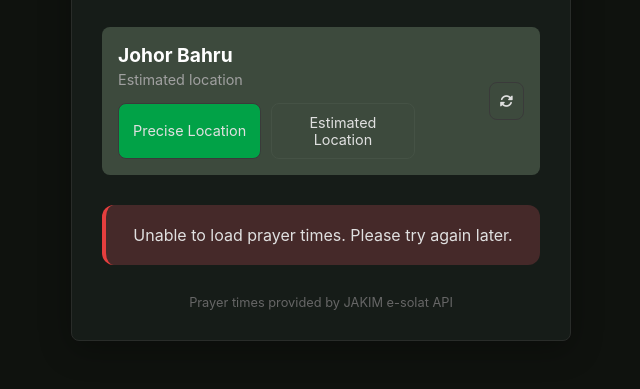
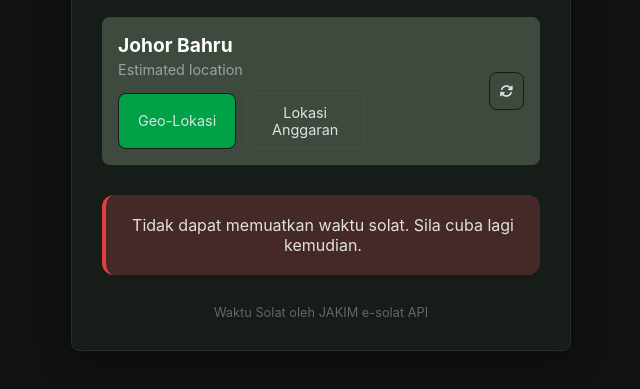
Before and after one commit to hafizadtghazali/waktu-solat, a plain HTML site: page index.html in a window 1280 px wide. Shown: the part 289-678 px from the top of the page, without its empty margins (319-959 px from the left). Drawn offline with Linux system fonts and the light colour scheme; no server answers.

Commit message:
Update index.html

```diff
--- a/index.html
+++ b/index.html
@@ -76,7 +76,7 @@
 
         .refresh-btn {
             background: none;
-            border: 1px solid #3a3a3a;
+            border: 1px solid #161c18;
             color: #e0e0e0;
             padding: 10px;
             border-radius: 8px;
@@ -185,7 +185,7 @@
         .location-btn {
             flex: 1;
             background-color: #01a247;
-            border: 1px solid #3a3a3a;
+            border: 1px solid #161c18;
             color: #e0e0e0;
             padding: 10px;
             border-radius: 8px;
@@ -195,7 +195,7 @@
         }
 
         .location-btn:hover {
-            background-color: #3a3a3a;
+            background-color: #161c18;
         }
 
         .location-btn.active {
@@ -224,16 +224,16 @@
     <div class="container">
         <header>
             <h1>Waktu Solat</h1>
-            <div class="date-display" id="current-date">Loading date...</div>
+            <div class="date-display" id="current-date">Kemaskini tarikh...</div>
         </header>
 
         <div class="location-info">
             <div class="location-details">
-                <h2 id="location-name">Locating...</h2>
-                <p id="location-coords">Getting your location...</p>
+                <h2 id="location-name">Jejak...</h2>
+                <p id="location-coords">Mencari lokasi...</p>
                 <div class="location-options">
-                    <button class="location-btn" id="btn-precise">Precise Location</button>
-                    <button class="location-btn active" id="btn-estimated">Estimated Location</button>
+                    <button class="location-btn" id="btn-precise">Geo-Lokasi</button>
+                    <button class="location-btn active" id="btn-estimated">Lokasi Anggaran</button>
                 </div>
             </div>
             <button class="refresh-btn" id="refresh-btn">
@@ -243,11 +243,11 @@
 
         <div id="loading" class="loading">
             <i class="fas fa-spinner fa-spin"></i>
-            <p>Loading prayer times...</p>
+            <p>Kemaskini waktu solat...</p>
         </div>
 
         <div id="error-message" class="error" style="display: none;">
-            <p>Unable to load prayer times. Please try again later.</p>
+            <p>Tidak dapat memuatkan waktu solat. Sila cuba lagi kemudian.</p>
         </div>
 
         <div class="prayer-times" id="prayer-times" style="display: none;">
@@ -255,13 +255,13 @@
         </div>
 
         <div class="next-prayer" id="next-prayer" style="display: none;">
-            <h3>Next Prayer</h3>
-            <div class="next-prayer-name" id="next-prayer-name">Loading...</div>
+            <h3>Solat seterusnya</h3>
+            <div class="next-prayer-name" id="next-prayer-name">Kemaskini...</div>
             <div class="countdown" id="countdown">--:--:--</div>
         </div>
 
         <footer>
-            <p>Prayer times provided by JAKIM e-solat API</p>
+            <p>Waktu Solat oleh JAKIM e-solat API</p>
         </footer>
     </div>
 
```
